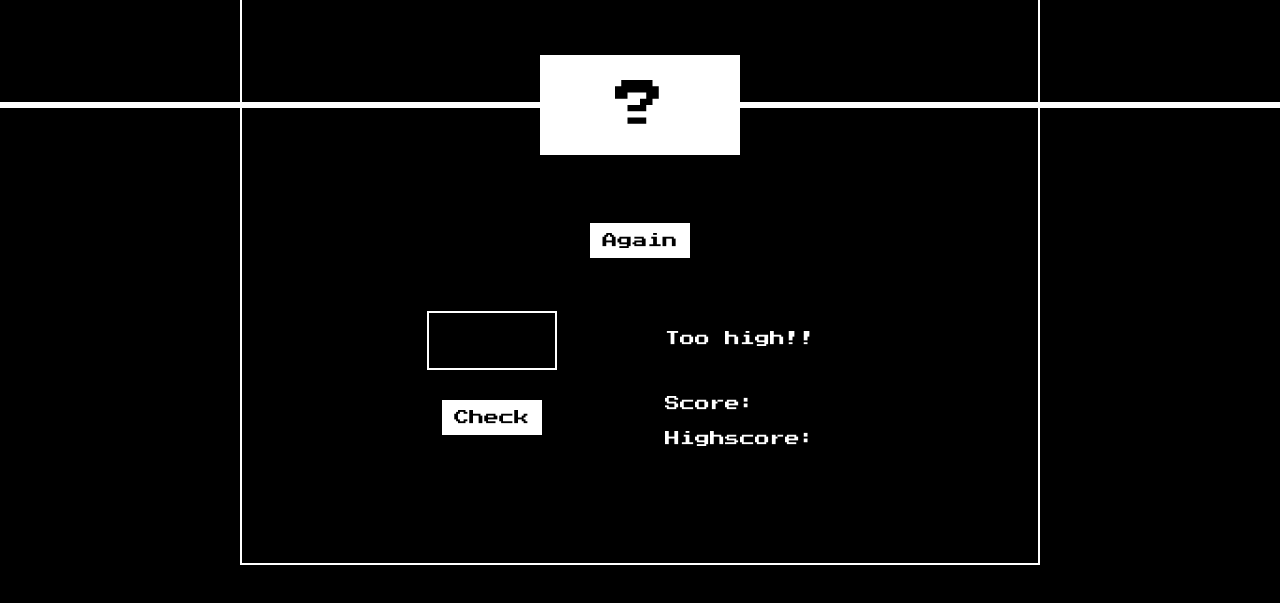
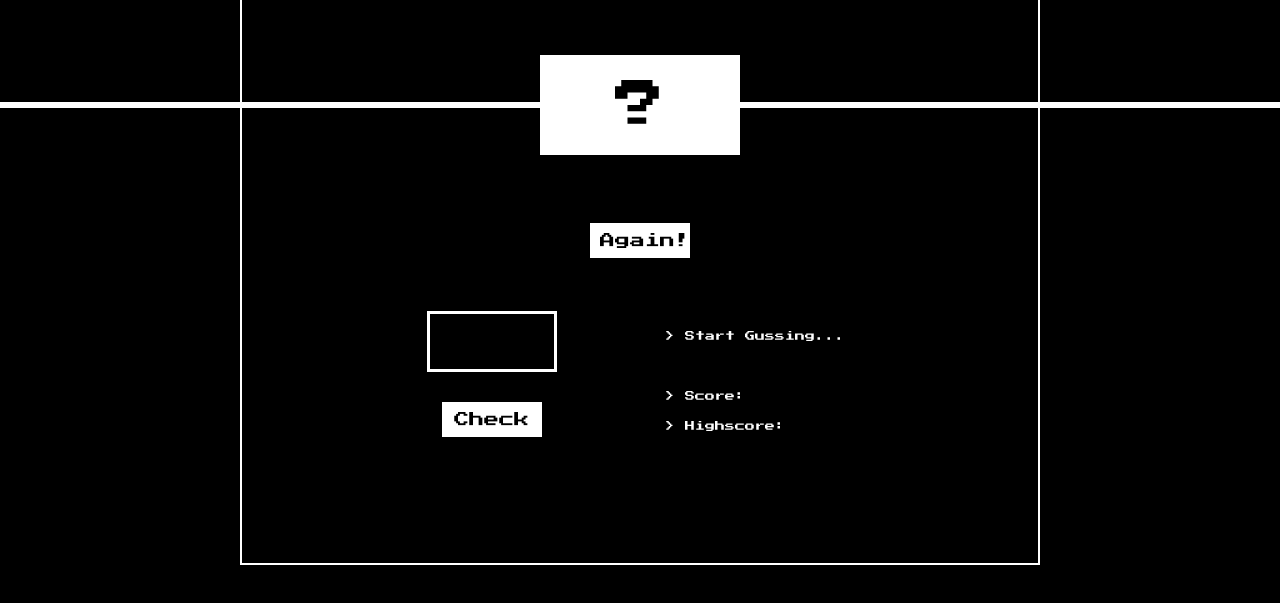
Before and after one commit to Viral-Gajera/Guess-My-Number, a plain HTML site: page index.html in a window 1280 px wide. Shown: the part 187-790 px from the top of the page. Drawn offline with Linux system fonts and the light colour scheme.

Commit message:
html, css, js all file updated
message, score, and high-score class added in index.html, button effect added in style.css, all required elements are selected in script.js file

```diff
--- a/index.html
+++ b/index.html
@@ -13,20 +13,23 @@
 
     <section id="main">
 
+        <!-- TOP -->
         <section id="top-section" class="main-flex-item" >
             <h1>Guss My Number</h1>
             <p> &lt; Between 1 and 20 &gt; </p>
         </section>
 
+        <!-- MIDDLE -->
         <section id="middle-section" class="main-flex-item" >
             <div id="currect-ans" >
-                <p>?</p>
+                <p id="secret-num" >?</p>
             </div>
         </section>
 
+        <!-- BOTTOM -->
         <section id="bottom-section" class="main-flex-item" >
 
-            <div class="button" >Again</div>
+            <div class="button" >Again!</div>
 
             <div id="playable" >
 
@@ -36,9 +39,9 @@
                 </div>
 
                 <div id="right" >
-                    <p>Too high!!</p>
-                    <p>Score: </p>
-                    <p>Highscore: </p>
+                    <p class="message" > &gt; Start Gussing...</p>
+                    <p> &gt; Score: <span id="score"></span></p>
+                    <p> &gt; Highscore: <span id="highscore"></span></p>
                 </div>
 
             </div>
--- a/script.js
+++ b/script.js
@@ -0,0 +1,6 @@
+let message = document.querySelector('.message');
+let again = document.getElementsByClassName('button')[0];
+let check = document.getElementsByClassName('button')[1];
+let scrore = document.getElementById('score');
+let highscore = document.getElementById('highscore');
+let secretNum = document.getElementById('secret-num');
--- a/style.css
+++ b/style.css
@@ -120,10 +120,19 @@
     padding: 10px;
     font-size: 15px;
 
+
     background-color: white;
     width: 100px;
     height: 35px;
     text-align: center;
+}
+
+.button:hover{
+    cursor: pointer;
+}
+
+.button:active{
+    color: rgb(168, 168, 168);
 }
 
 #playable{
@@ -149,11 +158,12 @@
 #left input[type="number"]{
     color: white;
     font-size: 25px;
+    text-align: center;
 
     width: 130px;
 
     outline: none;
-    border: 2px solid white;
+    border: 3px solid white;
 
     display: block;
     margin: 30px auto 30px auto;
@@ -162,22 +172,19 @@
 }
 
 #right p{
-    font-size: 15px;
+    font-size: 10px;
     color: white;
 }
 
 #right p:nth-child(1){
-    font-size: 15px;
 
     margin: 50px auto 50px 20px;
 }
 #right p:nth-child(2){
-    font-size: 15px;
 
     margin: 10px auto 20px 20px;
 }
 #right p:nth-child(3){
-    font-size: 15px;
 
     margin: 10px auto 10px 20px;
 }
```
